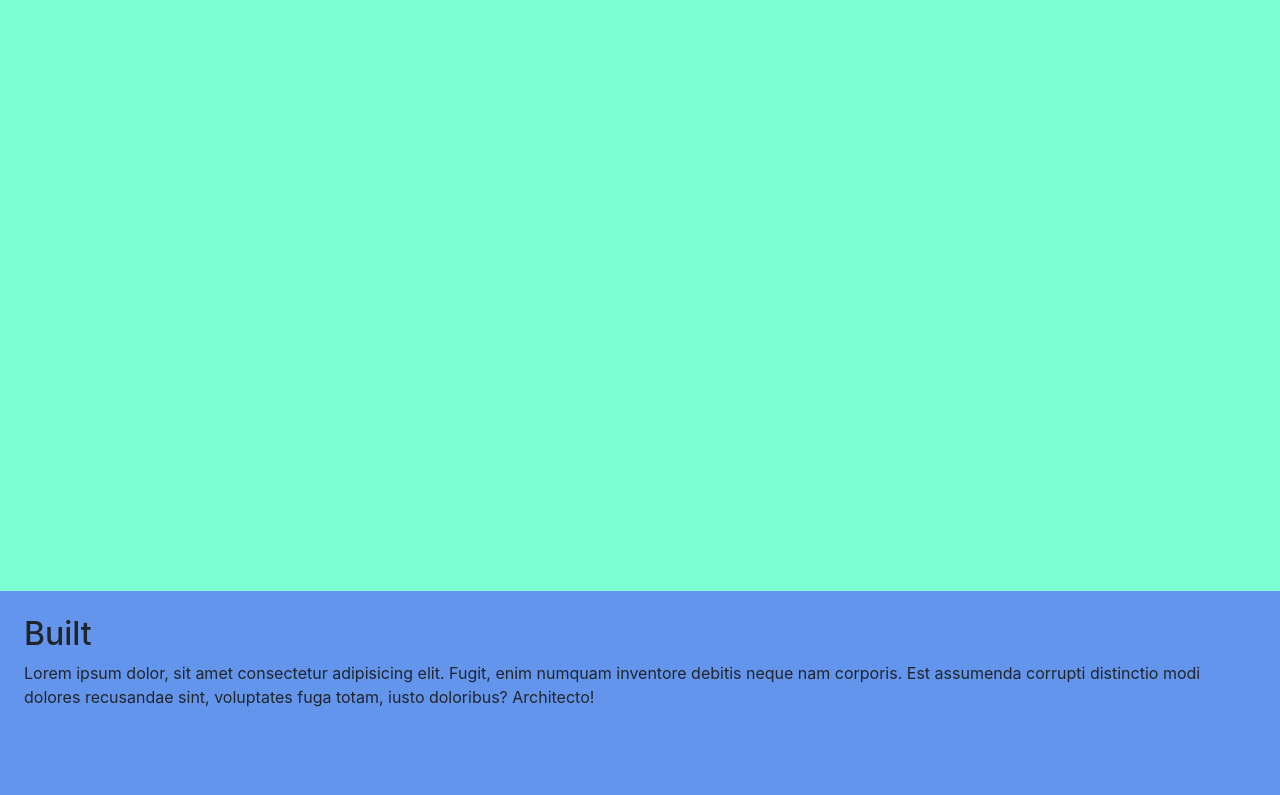
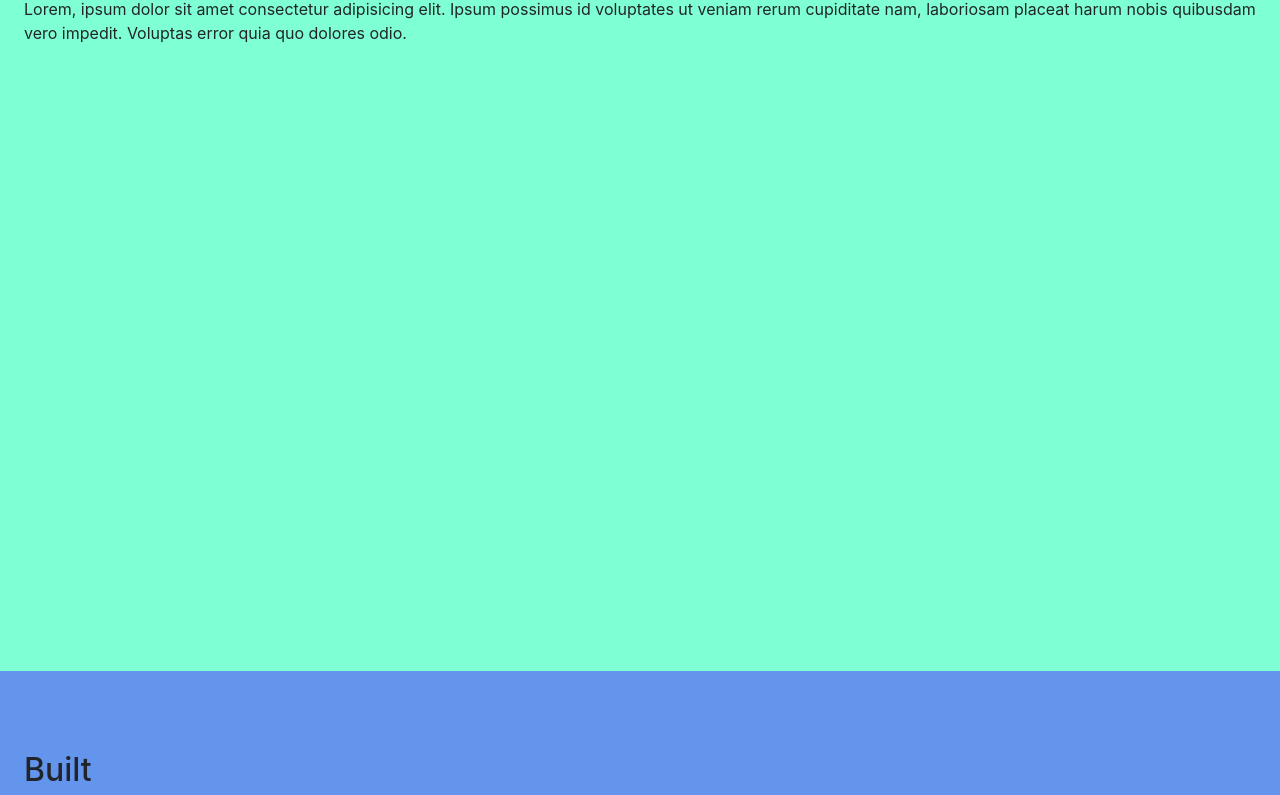
Before and after one commit to AnErrantRake/anerrantrake.github.io, a plain HTML site: page index.html in a window 1280 px wide. Shown: the part 209-1004 px from the top of the page. Drawn offline with Linux system fonts and the light colour scheme.

Commit message:
Updates styling

```diff
--- a/assets/style.css
+++ b/assets/style.css
@@ -20,10 +20,10 @@ main {
 
 main > section {
   margin: auto;
-  padding: 3vh;
-  height: calc(100vh - var(--navbar-height));
-  min-height: calc(100vh - var(--navbar-height));
-  max-height: calc(100vh - var(--navbar-height));
+  padding-left: 3vh;
+  padding-right: 3vh;
+  height: 100vh;
+  min-height: 100vh;
 }
 
 main > section:nth-of-type(odd) {
@@ -34,8 +34,10 @@ main > section:nth-of-type(even) {
   background-color: cornflowerblue;
 }
 
+main > section > h2 {
+  padding-top: var(--navbar-height);
+}
+
 .brand-logo {
-  /* max-height: calc(var(--navbar-height) / 2); */
-  /* min-height: calc(var(--navbar-height) / 2); */
   height: calc(var(--navbar-height) / 2);
 }
```
